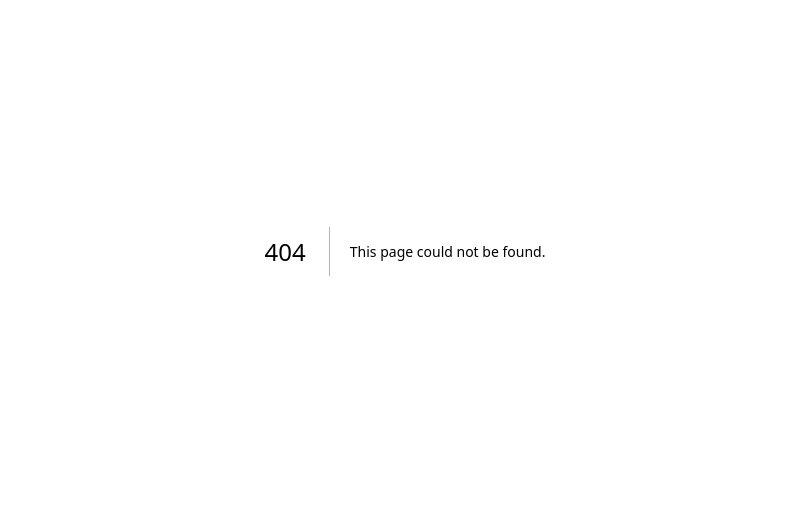
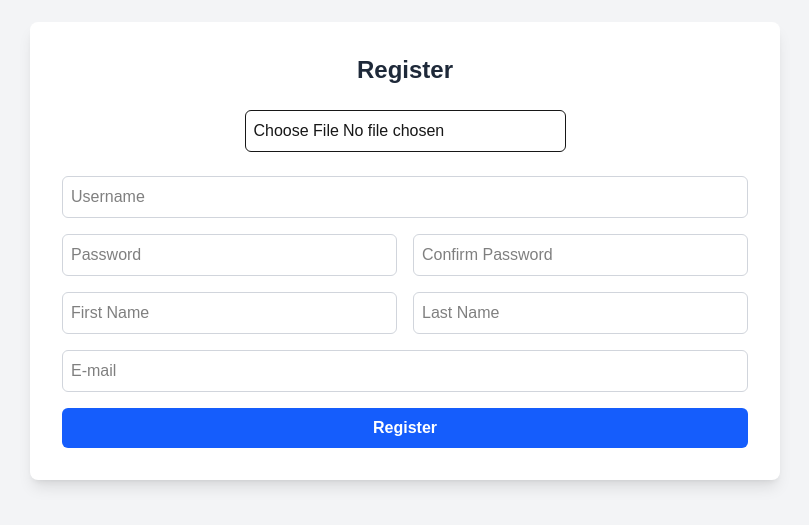
Before and after one commit to Boomtrptw/NextJS, a Next.js app: page /register in a window 1280 px wide. Before the commit this address had no page. Shown: the part 149-674 px from the top of the page, without its empty margins (235-1044 px from the left). Built offline with nearby package versions, Linux system fonts and the light colour scheme.

Commit message:
[front]: register

```diff
--- a/package.json
+++ b/package.json
@@ -16,7 +16,8 @@
     "next": "15.3.4",
     "pg": "^8.16.2",
     "react": "^19.0.0",
-    "react-dom": "^19.0.0"
+    "react-dom": "^19.0.0",
+    "sweetalert2": "^11.22.1"
   },
   "devDependencies": {
     "@eslint/eslintrc": "^3",
--- /dev/null
+++ b/src/app/api/register/route.ts
@@ -0,0 +1,26 @@
+import { NextRequest, NextResponse } from "next/server";
+import { pool } from "../../../../db";
+import bcrypt from "bcrypt";
+
+export async function POST(req: NextRequest) {
+  const { email, password } = await req.json();
+
+  if (!email || !password) {
+    return NextResponse.json({ error: "Missing email or password" }, { status: 400 });
+  }
+
+  const hashedPassword = await bcrypt.hash(password, 10);
+
+  try {
+    await pool.user.create({
+      data: {
+        email,
+        password: hashedPassword,
+      },
+    });
+
+    return NextResponse.json({ success: true });
+  } catch (error) {
+    return NextResponse.json({ error: "User already exists or error occurred" }, { status: 500 });
+  }
+}
--- a/src/app/login/page.tsx
+++ b/src/app/login/page.tsx
@@ -1,7 +1,9 @@
 "use client";
 import { useState } from "react";
 import axios from "axios";
+import { useRouter } from "next/navigation";
 export default function LoginPage() {
+  const router = useRouter();
   const [username, setUsername] = useState("");
   const [password, setPassword] = useState("");
   const [loading, setLoading] = useState(false);
@@ -43,15 +45,23 @@ export default function LoginPage() {
             placeholder="Username"
             value={username}
             onChange={(e) => setUsername(e.target.value)}
-            className="border rounded px-4 py-2 focus:outline-none focus:ring-2 focus:ring-blue-500"
+            className="border rounded px-4 py-2 focus:outline-none focus:ring-2 focus:ring-blue-500 text-black"
           />
           <input
             type="password"
             placeholder="Password"
             value={password}
             onChange={(e) => setPassword(e.target.value)}
-            className="border rounded px-4 py-2 focus:outline-none focus:ring-2 focus:ring-blue-500"
+            className="border rounded px-4 py-2 focus:outline-none focus:ring-2 focus:ring-blue-500 text-black"
           />
+          <div className="flex justify-between">
+            <label className="text-red-500 text-xs cursor-pointer hover:underline">
+              Change Password
+            </label>
+            <label className="text-red-500 text-xs cursor-pointer hover:underline">
+              Forget Password
+            </label>
+          </div>
           <button
             type="submit"
             disabled={loading}
@@ -60,6 +70,14 @@ export default function LoginPage() {
             {loading ? "Logging in..." : "Sign In"}
           </button>
         </form>
+        <button
+          type="button"
+          onClick={() => router.push("/register")}
+          className="mt-2 bg-green-600 hover:bg-green-700 text-white font-bold py-2 rounded"
+          style={{ width: "100%" }}
+        >
+          Sign up
+        </button>
       </div>
     </div>
   );
--- /dev/null
+++ b/src/app/register/page.tsx
@@ -0,0 +1,221 @@
+"use client";
+
+import { useState, useEffect } from "react";
+import { useRouter } from "next/navigation";
+import { showAlertError } from "../utils/sweetAlert";
+
+export default function RegisterPage() {
+  const [email, setEmail] = useState("");
+  const [password, setPassword] = useState("");
+  const [confirmPassword, setConfirmPassword] = useState("");
+  const [firstname, setFirstname] = useState("");
+  const [lastname, setLastname] = useState("");
+  const [username, setUsername] = useState("");
+  const [profileImage, setProfileImage] = useState<File | null>(null);
+  const [errors, setErrors] = useState({
+    email: false,
+    password: false,
+    confirmPassword: false,
+    firstname: false,
+    lastname: false,
+    username: false,
+  });
+
+  const router = useRouter();
+
+  const validateEmail = (email: string) => {
+    const emailRegex = /^[a-zA-Z0-9._-]+@[a-zA-Z0-9.-]+\.[a-zA-Z]{2,}$/;
+    return emailRegex.test(email);
+  };
+
+  const handleRegister = async () => {
+    let formErrors = {
+      email: !email || !validateEmail(email),
+      password: !password,
+      confirmPassword: password !== confirmPassword,
+      firstname: !firstname,
+      lastname: !lastname,
+      username: !username,
+    };
+
+    setErrors(formErrors);
+
+    if (Object.values(formErrors).includes(true)) {
+      if (formErrors.password || formErrors.confirmPassword) {
+        showAlertError("error", "Password ไม่ตรงกัน", "กรุณาตรวจสอบอีกครั้ง");
+      } else if (formErrors.email) {
+        showAlertError("error", "E-mail ไม่ถูกต้อง", "กรุณาตรวจสอบอีกครั้ง");
+      }
+      return;
+    }
+
+    const dataToSend = {
+      email,
+      password,
+      firstname,
+      lastname,
+      username,
+      profileImage: profileImage ? profileImage : null, // กรณีมีการเลือกโปรไฟล์ภาพ
+    };
+
+    const jsonData = JSON.stringify(dataToSend);
+
+    const res = await fetch("/api/register", {
+      method: "POST",
+      headers: {
+        "Content-Type": "application/json", // บอกว่าเราจะส่งข้อมูลในรูปแบบ JSON
+      },
+      body: jsonData, // ส่งข้อมูล JSON
+    });
+
+    if (res.ok) {
+      showAlertError("success", "ลงทะเบียนสำเร็จ", "กรุณาเข้าสู่ระบบ");
+      router.push("/login");
+    } else {
+      showAlertError(
+        "error",
+        "ลงทะเบียนไม่สำเร็จ",
+        "กรุณาตรวจสอบและลองใหม่อีกครั้ง"
+      );
+    }
+  };
+
+  const handleChange = (
+    e: React.ChangeEvent<HTMLInputElement>,
+    field: string
+  ) => {
+    const value = e.target.value;
+
+    if (field === "email") {
+      setEmail(value);
+      setErrors((prevErrors) => ({
+        ...prevErrors,
+        email: !validateEmail(value),
+      }));
+    } else {
+      const setter = {
+        username: setUsername,
+        password: setPassword,
+        confirmPassword: setConfirmPassword,
+        firstname: setFirstname,
+        lastname: setLastname,
+      }[field];
+
+      if (setter) setter(value);
+      setErrors((prevErrors) => ({
+        ...prevErrors,
+        [field]: !value,
+      }));
+    }
+  };
+
+  return (
+    <div className="flex items-center justify-center min-h-screen bg-gray-100">
+      <div
+        className="bg-white p-8 rounded-lg shadow-lg"
+        style={{ width: "750px" }}
+      >
+        <h1 className="text-2xl font-bold text-center mb-6 text-gray-800">
+          Register
+        </h1>
+
+        {/* Profile Image */}
+        <div className="flex justify-center mb-6">
+          <input
+            type="file"
+            onChange={(e) =>
+              setProfileImage(e.target.files ? e.target.files[0] : null)
+            }
+            className="border p-2 rounded-md"
+          />
+        </div>
+
+        {/* Form */}
+        <form onSubmit={(e) => e.preventDefault()} className="space-y-4">
+          {/* Username */}
+          <input
+            type="text"
+            placeholder="Username"
+            value={username}
+            onChange={(e) => handleChange(e, "username")}
+            className={`w-full p-2 border ${
+              errors.username ? "border-red-500" : "border-gray-300"
+            } text-black rounded-md focus:outline-none`}
+          />
+
+          {/* Password & Confirm Password */}
+          <div className="grid grid-cols-2 gap-4">
+            <div>
+              <input
+                type="password"
+                placeholder="Password"
+                value={password}
+                onChange={(e) => handleChange(e, "password")}
+                className={`w-full p-2 border ${
+                  errors.password ? "border-red-500" : "border-gray-300"
+                } text-black rounded-md focus:outline-none`}
+              />
+            </div>
+            <div>
+              <input
+                type="password"
+                placeholder="Confirm Password"
+                value={confirmPassword}
+                onChange={(e) => handleChange(e, "confirmPassword")}
+                className={`w-full p-2 border ${
+                  errors.confirmPassword ? "border-red-500" : "border-gray-300"
+                } text-black rounded-md focus:outline-none`}
+              />
+            </div>
+          </div>
+
+          {/* First Name & Last Name */}
+          <div className="grid grid-cols-2 gap-4">
+            <div>
+              <input
+                type="text"
+                placeholder="First Name"
+                value={firstname}
+                onChange={(e) => handleChange(e, "firstname")}
+                className={`w-full p-2 border ${
+                  errors.firstname ? "border-red-500" : "border-gray-300"
+                } text-black rounded-md focus:outline-none`}
+              />
+            </div>
+            <div>
+              <input
+                type="text"
+                placeholder="Last Name"
+                value={lastname}
+                onChange={(e) => handleChange(e, "lastname")}
+                className={`w-full p-2 border ${
+                  errors.lastname ? "border-red-500" : "border-gray-300"
+                } text-black rounded-md focus:outline-none`}
+              />
+            </div>
+          </div>
+
+          {/* Email */}
+          <input
+            type="email"
+            placeholder="E-mail"
+            value={email}
+            onChange={(e) => handleChange(e, "email")}
+            className={`w-full p-2 border ${
+              errors.email ? "border-red-500" : "border-gray-300"
+            } text-black rounded-md focus:outline-none`}
+          />
+
+          {/* Register Button */}
+          <button
+            type="button"
+            onClick={handleRegister}
+            className="w-full p-2 bg-blue-600 text-white font-bold rounded-md hover:bg-blue-700 focus:outline-none focus:ring-2 focus:ring-blue-500"
+          >
+            Register
+          </button>
+        </form>
+      </div>
+    </div>
+  );
+}
--- /dev/null
+++ b/src/app/utils/sweetAlert.ts
@@ -0,0 +1,12 @@
+import Swal from "sweetalert2";
+
+export const showAlertError = (icon: "success" | "error" | "warning" | "info", title: string, text: string) => {
+  Swal.fire({
+    icon: icon,
+    title: title,
+    text: text,
+    confirmButtonText: "ตกลง",
+    confirmButtonColor: "#3085d6",
+    background: "#f7fafc",
+  });
+};
```
Also changed, not shown: 1 other file (tests, documents, lock files or other folders).
